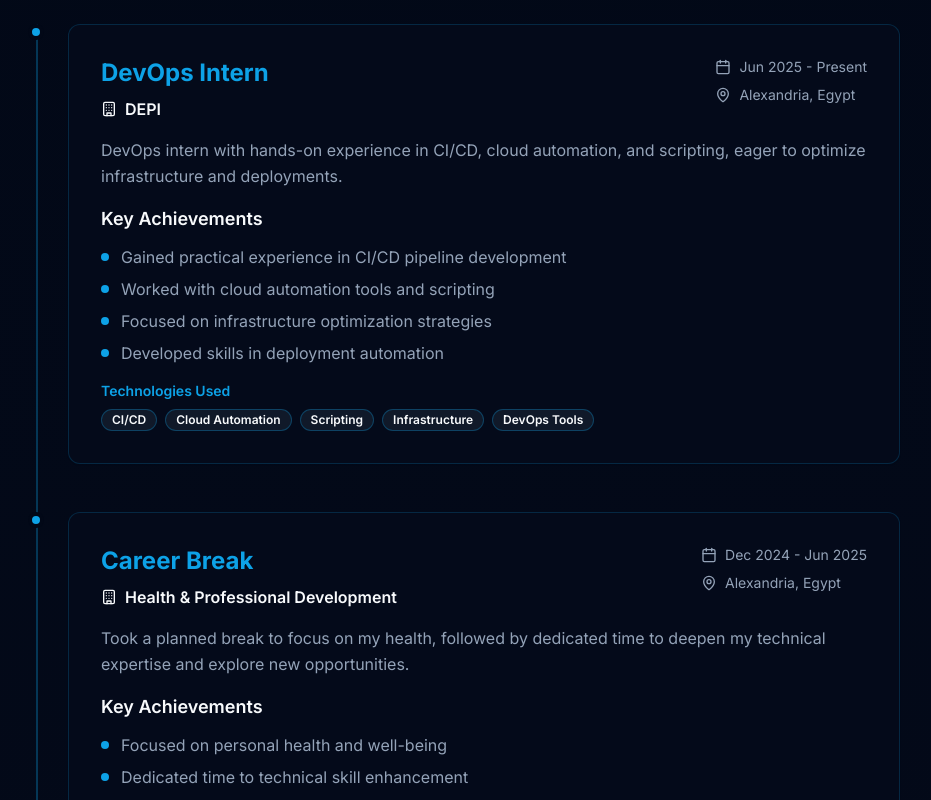
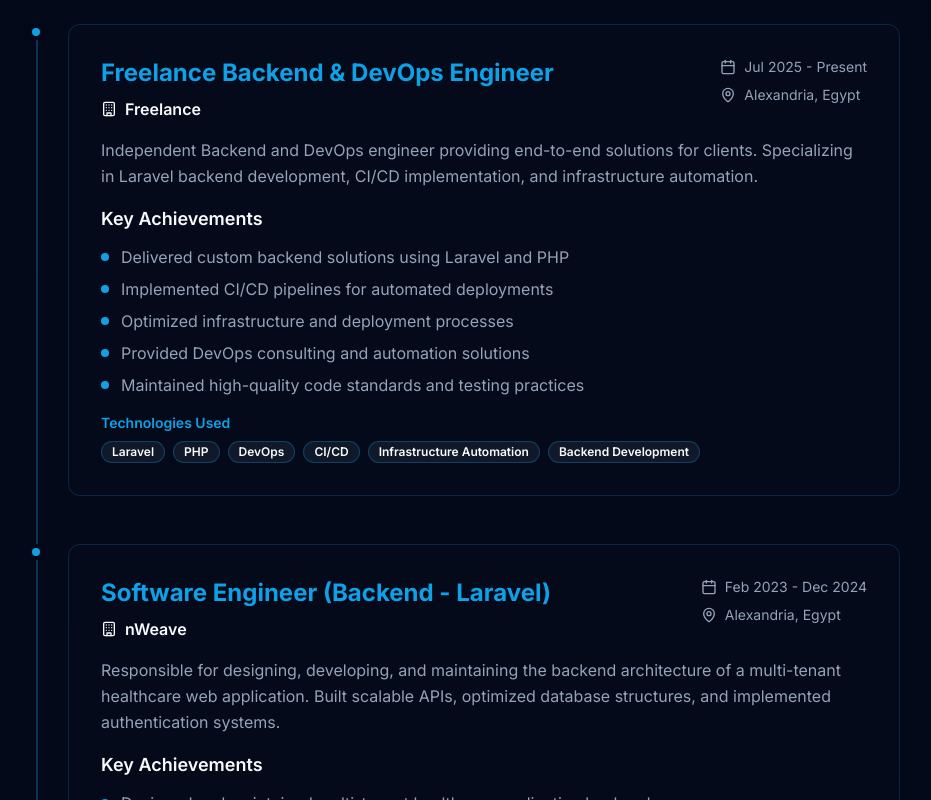
Before and after one commit to automated-repos/Marwa-Abdullah-Portfolio, a React (Vite) app: page / in a window 1280 px wide. Shown: the part 6840-7640 px from the top of the page, without its empty margins (188-1119 px from the left). Built offline with nearby package versions, Linux system fonts and the light colour scheme.

Commit message:
Update professional experience

```diff
--- a/src/components/ExperienceSection.tsx
+++ b/src/components/ExperienceSection.tsx
@@ -5,32 +5,19 @@ import { Building, Calendar, MapPin } from "lucide-react";
 const ExperienceSection = () => {
   const experiences = [
     {
-      title: "DevOps Intern",
-      company: "DEPI",
+      title: "Freelance Backend & DevOps Engineer",
+      company: "Freelance",
       location: "Alexandria, Egypt",
-      period: "Jun 2025 - Present",
-      description: "DevOps intern with hands-on experience in CI/CD, cloud automation, and scripting, eager to optimize infrastructure and deployments.",
+      period: "Jul 2025 - Present",
+      description: "Independent Backend and DevOps engineer providing end-to-end solutions for clients. Specializing in Laravel backend development, CI/CD implementation, and infrastructure automation.",
       achievements: [
-        "Gained practical experience in CI/CD pipeline development",
-        "Worked with cloud automation tools and scripting",
-        "Focused on infrastructure optimization strategies",
-        "Developed skills in deployment automation"
+        "Delivered custom backend solutions using Laravel and PHP",
+        "Implemented CI/CD pipelines for automated deployments",
+        "Optimized infrastructure and deployment processes",
+        "Provided DevOps consulting and automation solutions",
+        "Maintained high-quality code standards and testing practices"
       ],
-      tech: ["CI/CD", "Cloud Automation", "Scripting", "Infrastructure", "DevOps Tools"]
-    },
-    {
-      title: "Career Break",
-      company: "Health & Professional Development",
-      location: "Alexandria, Egypt",
-      period: "Dec 2024 - Jun 2025",
-      description: "Took a planned break to focus on my health, followed by dedicated time to deepen my technical expertise and explore new opportunities.",
-      achievements: [
-        "Focused on personal health and well-being",
-        "Dedicated time to technical skill enhancement",
-        "Explored new career opportunities in DevOps",
-        "Prepared for transition into DevOps role"
-      ],
-      tech: ["Self-Development", "Skill Enhancement", "Career Planning"]
+      tech: ["Laravel", "PHP", "DevOps", "CI/CD", "Infrastructure Automation", "Backend Development"]
     },
     {
       title: "Software Engineer (Backend - Laravel)",
```
